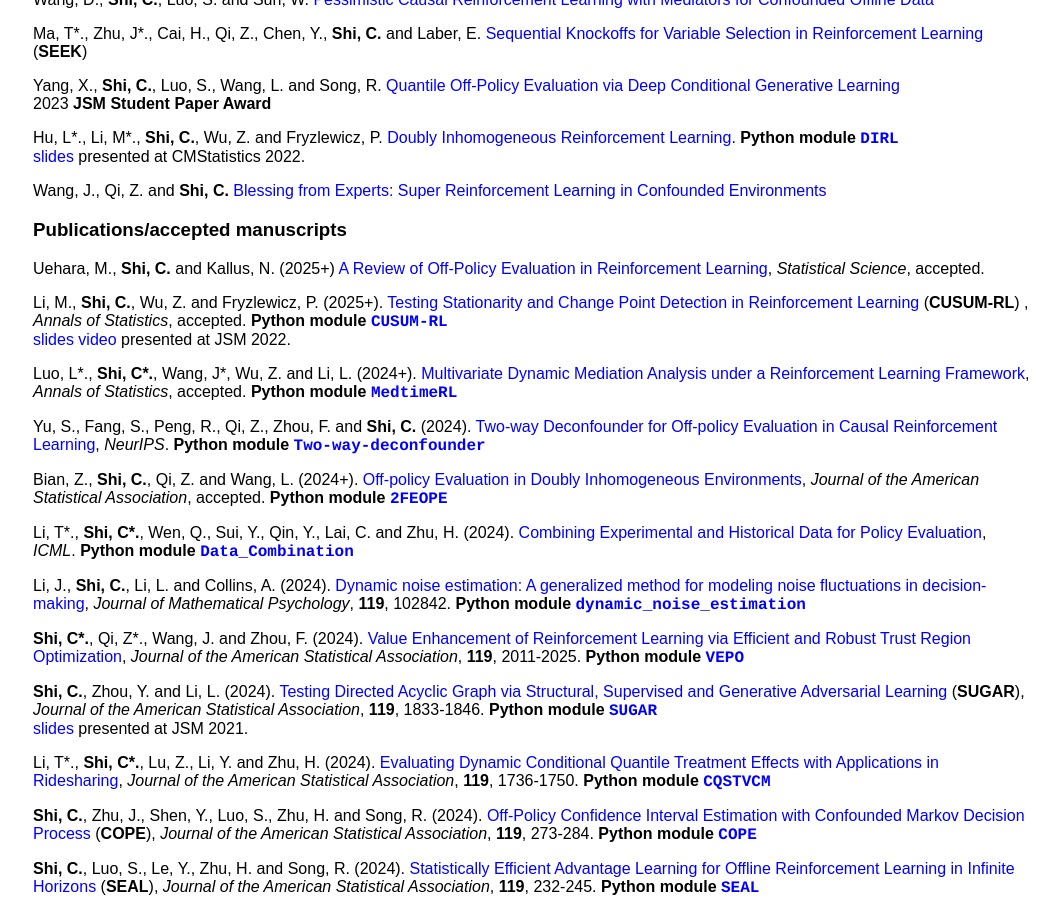
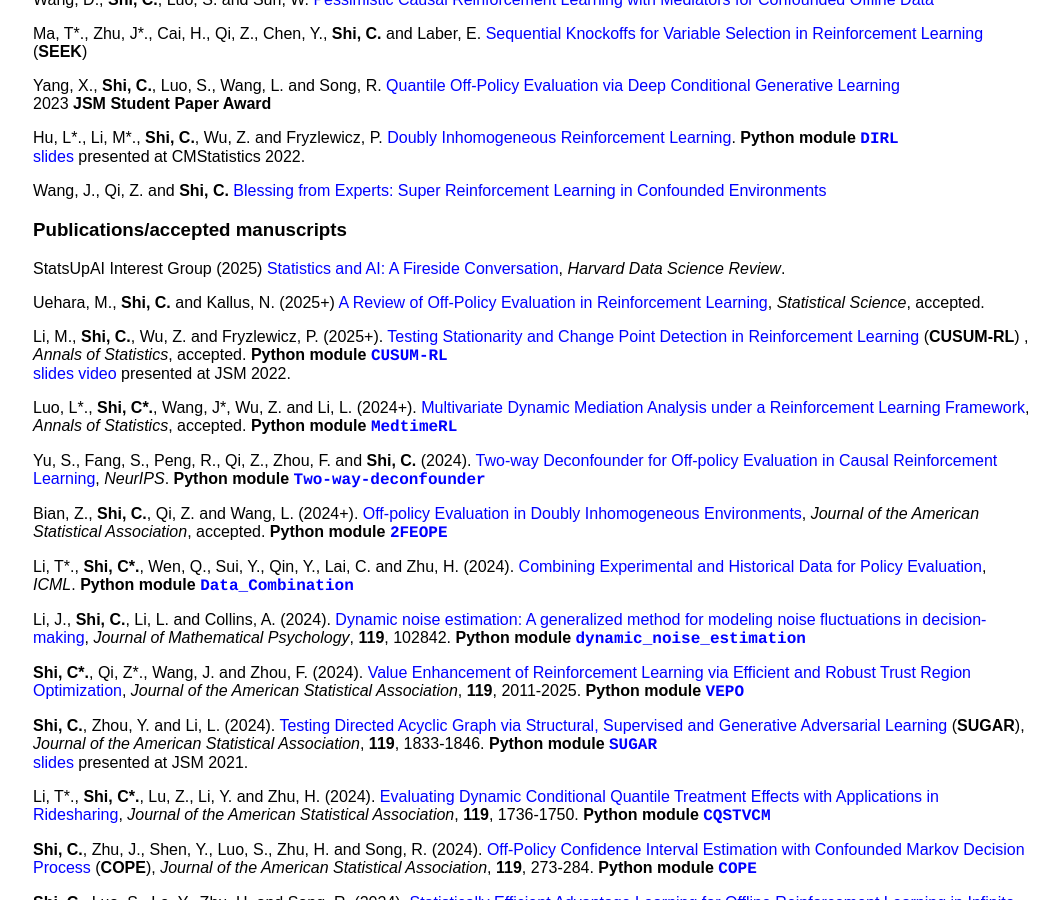
Before and after one commit to callmespring/callmespring.github.io, a Jekyll site: the page built from publication.md, in a window 1280 px wide and 900 px high, scrolled down 706 px. Shown: the whole window, without its empty margins (107-1166 px from the left). Built offline with Jekyll 4.4.1, drawn with Linux system fonts in a browser that asks for light colours.

Commit message:
Update publication.md

```diff
--- a/publication.md
+++ b/publication.md
@@ -51,6 +51,8 @@ Hu, L\*., Li, M\*., **Shi, C.**, Wu, Z. and Fryzlewicz, P. [Doubly Inhomogeneous
 Wang, J., Qi, Z. and **Shi, C.** [Blessing from Experts: Super Reinforcement Learning in Confounded Environments](https://arxiv.org/pdf/2209.15448.pdf)
 
 ### Publications/accepted manuscripts
+
+StatsUpAI Interest Group (2025) [Statistics and AI: A Fireside Conversation](https://hdsr.mitpress.mit.edu/pub/a7kmqk35/release/1?readingCollection=da931fd2), _Harvard Data Science Review_.
 
 Uehara, M., **Shi, C.** and Kallus, N. (2025+) [A Review of Off-Policy Evaluation in Reinforcement Learning](https://arxiv.org/pdf/2212.06355.pdf), _Statistical Science_, accepted.
 
```
